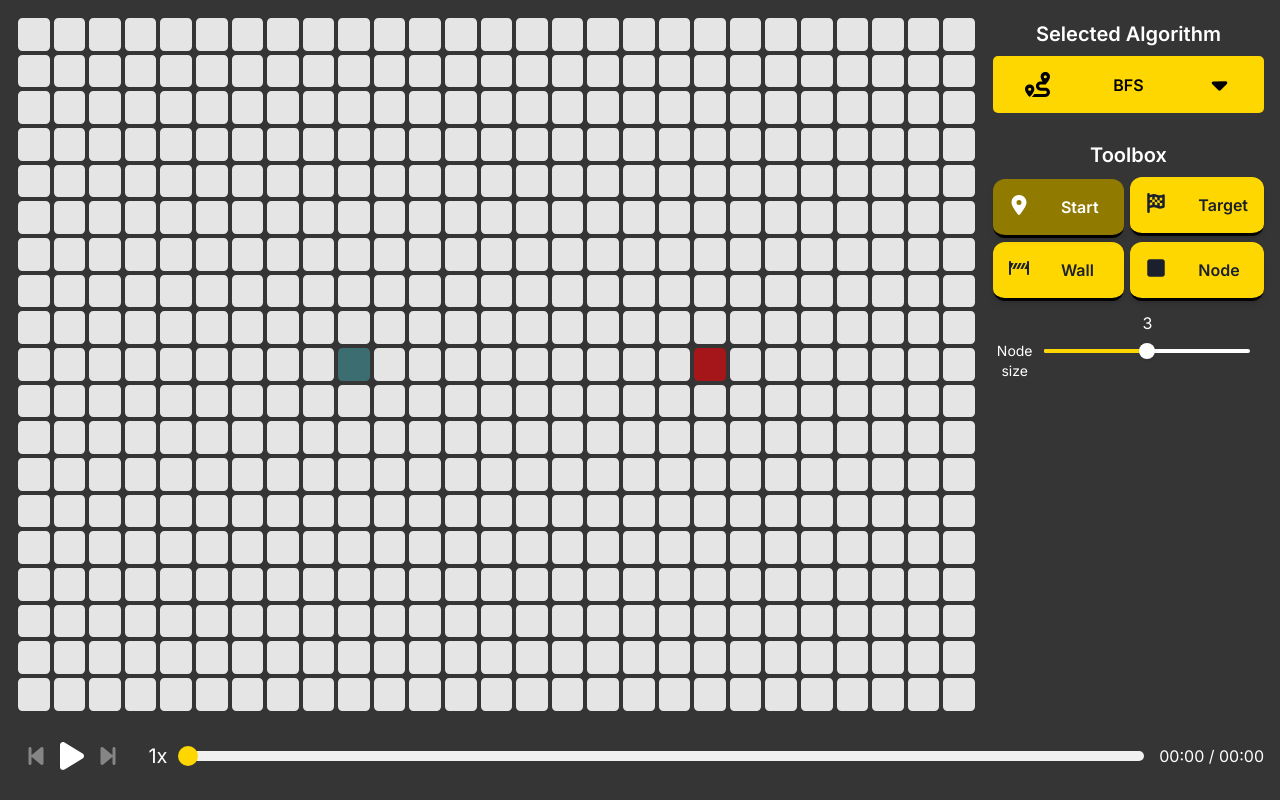
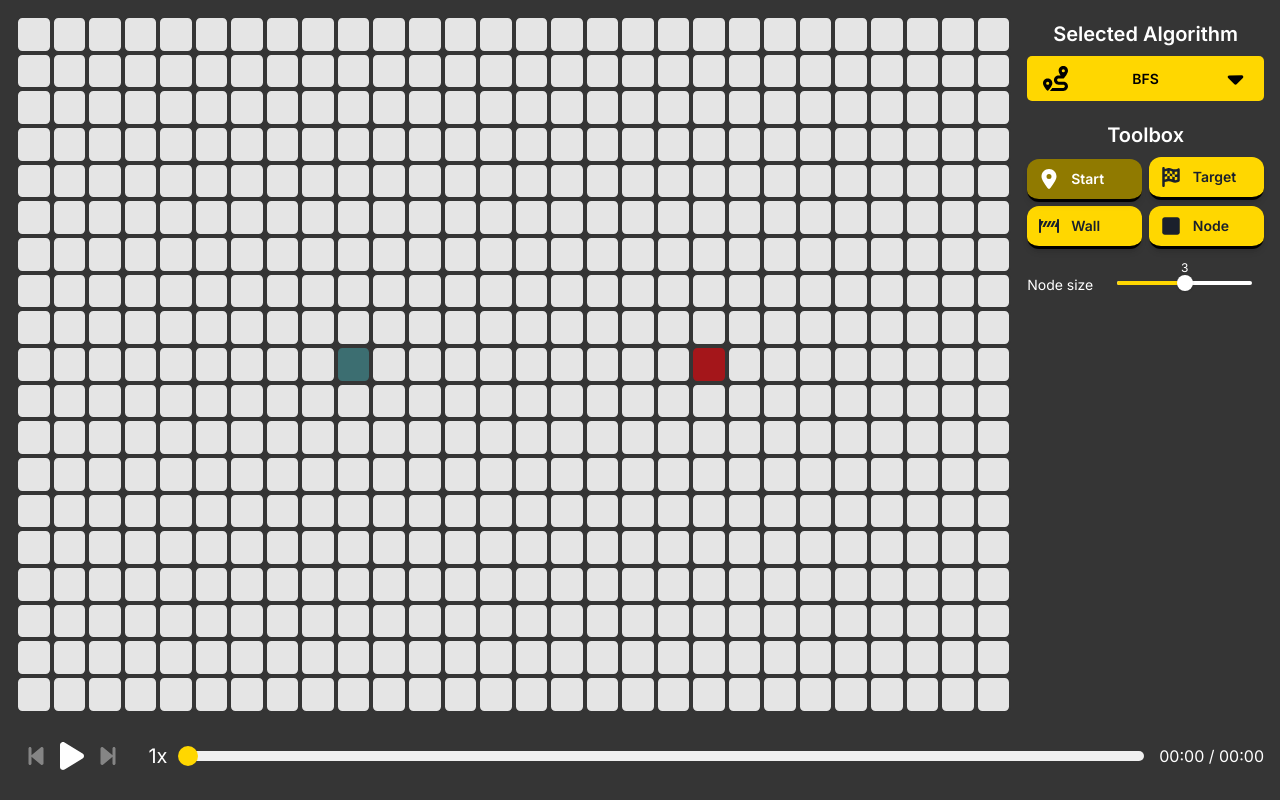
Before and after one commit to martins021/pathfinder, a Next.js app: page / in a window 1280 px wide. Built offline with nearby package versions, Linux system fonts and the light colour scheme; what @chakra-ui/next-js would draw is missing.

Commit message:
make controls take up less vertical space

```diff
--- a/src/app/components/atoms/title.jsx
+++ b/src/app/components/atoms/title.jsx
@@ -1,7 +1,7 @@
 export const Title = ({ text }) => {
   return (
     <h1
-      className="text-xl font-semibold text-center text-customWhite -mb-4 mt-1"
+      className="text-xl font-semibold text-center text-customWhite -mb-2 mt-1"
     >
       {text}
     </h1>
--- a/src/app/components/buttons/algorithmBtn.jsx
+++ b/src/app/components/buttons/algorithmBtn.jsx
@@ -5,13 +5,13 @@ const AlgorithmBtn = ({ onClick, title, selected, icon }) => {
     <button
       onClick={onClick}
       className={
-        `flex gap-8 transition duration-200 ease-in-out
+        `flex items-center gap-3 transition duration-200 ease-in-out
         hover:bg-customYellowHover
         border-customBlack
         ${selected ? 'text-customWhite translate-y-[2px] bg-customYellowHover' : 'bg-customYellow'}
         shadow-md border-b-[3px]
         transform active:translate-y-[2px]
-        rounded-xl p-4 text-md font-semibold`
+        rounded-xl px-3 py-2.5 text-sm font-semibold`
       }
     >
       {icon}
--- a/src/app/components/map/algorithmMenu.jsx
+++ b/src/app/components/map/algorithmMenu.jsx
@@ -30,7 +30,7 @@ const ToolMenu = ({ tool, onChange, brushMode, algorithm }) => {
             />
         ))}
       </div>
-      <div className="flex flex-col gap-8 mb-4 mt-4">
+      <div className="flex flex-col gap-4 mb-2 mt-2">
         <SizeController onChange={onChange} />
         {brushTools.includes(tool) &&
           <BrushController onChange={onChange} brushMode={brushMode} tool={tool} />
--- a/src/app/components/map/brushController.jsx
+++ b/src/app/components/map/brushController.jsx
@@ -16,9 +16,9 @@ const BrushController = ({ onChange, brushMode, tool }) => {
 
   return (
     <>
-      <div className="grid grid-cols-5" style={{ width: "95%" }}>
-        <p className="col-span-1 text-customWhite text-sm text-center mr-2">Brush size</p>
-        <div className="col-span-4">
+      <div className="grid grid-cols-5 items-center" style={{ width: "95%" }}>
+        <p className="col-span-2 text-customWhite text-sm whitespace-nowrap mr-2">Brush size</p>
+        <div className="col-span-3">
           <CustomSlider
             defaultValue={3}
             min={1}
@@ -29,17 +29,17 @@ const BrushController = ({ onChange, brushMode, tool }) => {
           />
         </div>
       </div>
-      {tool === "terrain" && <div className="grid grid-cols-5" style={{ width: "100%" }}>
-        <p className="col-span-2 text-customWhite text-sm text-center mr-2">Brush mode</p>
-        <div className="col-span-3 flex text-customWhite">
-          <p className="pr-6 text-xl">-</p>
+      {tool === "terrain" && <div className="grid grid-cols-5 items-center" style={{ width: "95%" }}>
+        <p className="col-span-2 text-customWhite text-sm whitespace-nowrap mr-2">Brush mode</p>
+        <div className="col-span-3 flex items-center gap-3 text-customWhite">
+          <p>-</p>
           <Switch
             sx={{ '.chakra-switch__track': { bg: 'rgb(144, 122, 0)' } }}
-            size='lg'
+            size='md'
             onChange={onSwitchChange}
             isChecked={brushMode === 1 ? true : false}
           />
-          <p className="pl-6 text-xl">+</p>
+          <p>+</p>
         </div>
       </div>}
     </>
--- a/src/app/components/map/controls.jsx
+++ b/src/app/components/map/controls.jsx
@@ -16,7 +16,7 @@ const Controls = ({
 
   return (
     <div className={styles.mainControls}>
-      <div style={{ display: "flex", gap: "1.5em", flexDirection: "column" }}>
+      <div style={{ display: "flex", gap: "1em", flexDirection: "column" }}>
         <AlgorithmSelect
           onChange={dispatch}
           algorithm={algorithm}
@@ -36,16 +36,16 @@ const Controls = ({
           <p>Path length: {result.path?.length}</p>
           <p>Visited precentage: {result.precentageVisited?.toFixed(2)}%</p>
         </div> */}
-        <div className="flex flex-row gap-4">
+        <div className="flex flex-row gap-2">
           <button
             onClick={() => resetNodes(["visited", "path"])}
-            className="rounded flex items-center gap-2 p-2 pl-7 pr-7 text-md font-semibold bg-customWhite hover:bg-customHoverGray w-full"
+            className="rounded flex items-center gap-2 px-3 py-2 text-sm font-semibold bg-customWhite hover:bg-customHoverGray w-full"
           >
             <FaBroom /> Clear visited
           </button>
           <button
             onClick={createMap}
-            className="rounded flex items-center gap-2 p-2 pl-7 pr-7 text-md font-semibold bg-customWhite hover:bg-customHoverGray w-full"
+            className="rounded flex items-center gap-2 px-3 py-2 text-sm font-semibold bg-customWhite hover:bg-customHoverGray w-full"
           >
             <FaTrash /> Reset map
           </button>
--- a/src/app/components/map/sizeController.jsx
+++ b/src/app/components/map/sizeController.jsx
@@ -13,9 +13,9 @@ const SizeController = ({ onChange }) => {
 
   return (
     <>
-      <div className="grid grid-cols-5" style={{ width: "95%" }}>
-        <p className="col-span-1 text-customWhite text-sm text-center mr-2">Node size</p>
-        <div className="col-span-4">
+      <div className="grid grid-cols-5 items-center" style={{ width: "95%" }}>
+        <p className="col-span-2 text-customWhite text-sm whitespace-nowrap mr-2">Node size</p>
+        <div className="col-span-3">
           <CustomSlider
             defaultValue={DEFAULT}
             min={1}
--- a/src/app/components/sliders/slider.jsx
+++ b/src/app/components/sliders/slider.jsx
@@ -22,9 +22,10 @@ const CustomSlider = ({ defaultValue, min, max, step, handleChange, value, disab
         value={value}
         textAlign='center'
         color='white'
-        mt='-10'
-        ml='-5'
-        w='10'
+        mt='-6'
+        ml='-3'
+        w='6'
+        fontSize='xs'
       >
         {value}
       </SliderMark>
--- a/src/app/styles/toolsSelect.module.css
+++ b/src/app/styles/toolsSelect.module.css
@@ -8,12 +8,13 @@
   align-items: center;
   justify-content: space-between;
   width: 100%;
-  padding: 16px 32px;
+  padding: 10px 16px;
   border-radius: 5px;
   cursor: pointer;
   background-color: rgb(255,215,0);
   color: rgb(0, 0, 0);
   font-weight: 600;
+  font-size: 14px;
 }
 .dropdownContent {
   position: absolute;
```
